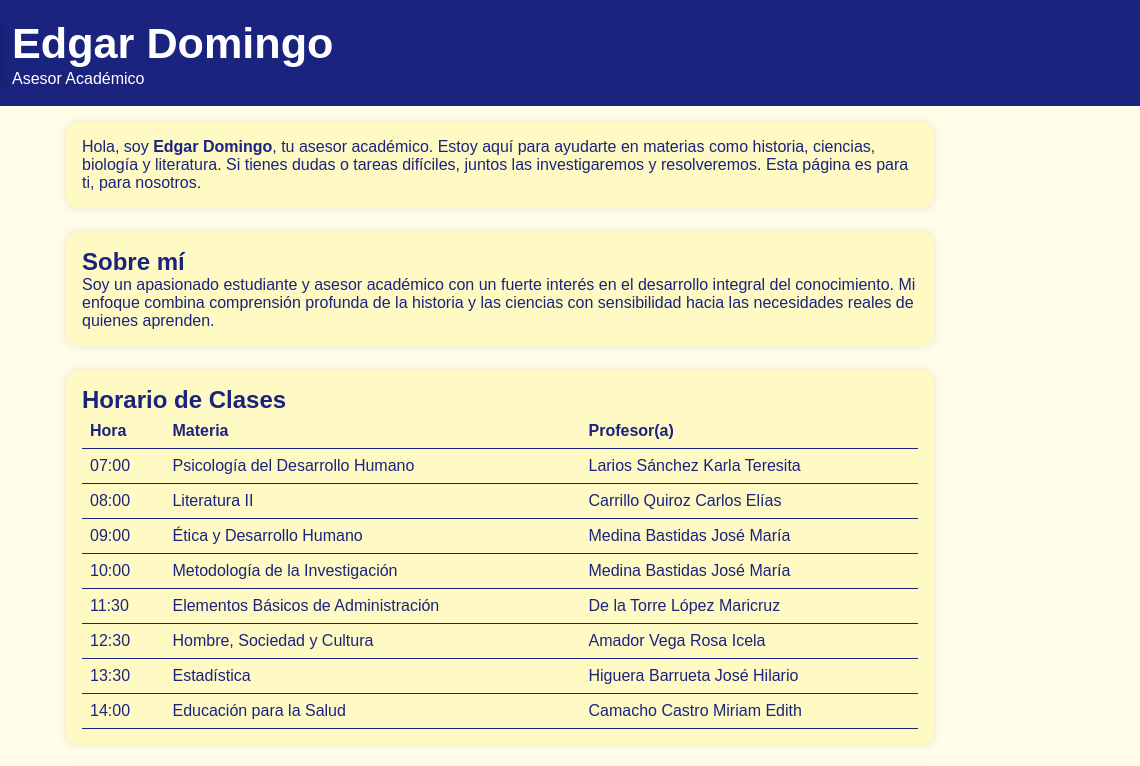
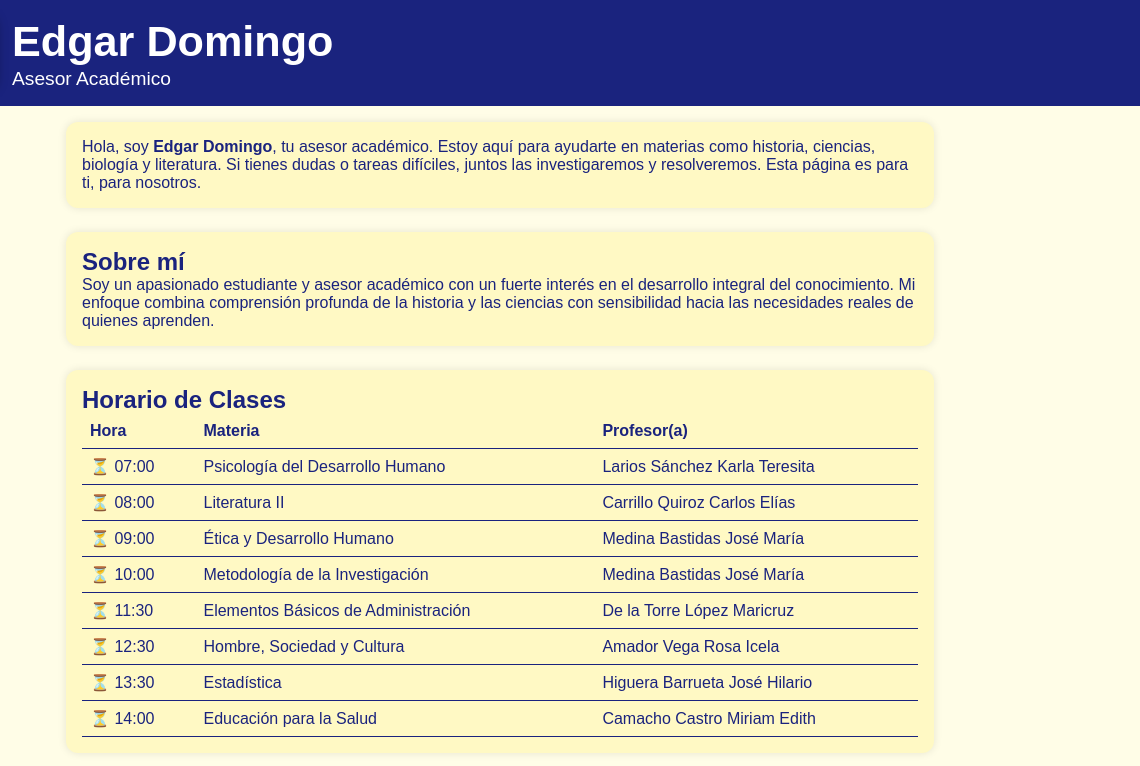
Before and after one commit to mazary/backend, a website: page index.html in a window 1280 px wide. Shown: the top 766 px of the page, 140-1280 px from the left. Drawn offline with Linux system fonts and the light colour scheme.

Commit message:
Update index.htmlssssss

```diff
--- a/index.html
+++ b/index.html
@@ -14,7 +14,7 @@
     }
 
     header {
-  background-color: #1a237e; /* azul del header, no se quita */
+      background-color: #1a237e;
       color: #fff;
       display: flex;
       align-items: center;
@@ -26,25 +26,19 @@
     header img {
       width: 120px; /* un poco más grande */
       height: auto;
-  border-radius: 10px; /* bordes suaves */
-  box-shadow: 0 0 12px rgba(0,0,0,0.4); /* sombra más marcada */
+      border-radius: 10px;
+      box-shadow: 0 0 12px rgba(0,0,0,0.4);
     }
 
     header h1 {
-  font-size: 2.7em; /* nombre más grande */
+      font-size: 2.7em;
       font-weight: bold;
       line-height: 1.2;
     }
 
     header span {
-  font-size: 1.2em; /* antes 1em, ligeramente más grande */
-  font-weight: normal;
-}
-
-
-    header span {
       display: block;
-      font-size: 1em;
+      font-size: 1.2em;
       font-weight: normal;
     }
 
@@ -107,7 +101,7 @@ header span {
     footer {
       text-align: center;
       background-color: #1a237e;
-      color: #fffde7; /* blanco hueso */
+      color: #fffde7;
       padding: 2em 1em;
       font-weight: bold;
       border-top-left-radius: 20px;
@@ -144,14 +138,14 @@ header span {
       <h2>Horario de Clases</h2>
       <table id="tablaHorario">
         <tr><th>Hora</th><th>Materia</th><th>Profesor(a)</th></tr>
-        <tr><td>07:00</td><td>Psicología del Desarrollo Humano</td><td>Larios Sánchez Karla Teresita</td></tr>
-        <tr><td>08:00</td><td>Literatura II</td><td>Carrillo Quiroz Carlos Elías</td></tr>
-        <tr><td>09:00</td><td>Ética y Desarrollo Humano</td><td>Medina Bastidas José María</td></tr>
-        <tr><td>10:00</td><td>Metodología de la Investigación</td><td>Medina Bastidas José María</td></tr>
-        <tr><td>11:30</td><td>Elementos Básicos de Administración</td><td>De la Torre López Maricruz</td></tr>
-        <tr><td>12:30</td><td>Hombre, Sociedad y Cultura</td><td>Amador Vega Rosa Icela</td></tr>
-        <tr><td>13:30</td><td>Estadística</td><td>Higuera Barrueta José Hilario</td></tr>
-        <tr><td>14:00</td><td>Educación para la Salud</td><td>Camacho Castro Miriam Edith</td></tr>
+        <tr data-inicio="7" data-duracion="60"><td>⏳ 07:00</td><td>Psicología del Desarrollo Humano</td><td>Larios Sánchez Karla Teresita</td></tr>
+        <tr data-inicio="8" data-duracion="60"><td>⏳ 08:00</td><td>Literatura II</td><td>Carrillo Quiroz Carlos Elías</td></tr>
+        <tr data-inicio="9" data-duracion="60"><td>⏳ 09:00</td><td>Ética y Desarrollo Humano</td><td>Medina Bastidas José María</td></tr>
+        <tr data-inicio="10" data-duracion="60"><td>⏳ 10:00</td><td>Metodología de la Investigación</td><td>Medina Bastidas José María</td></tr>
+        <tr data-inicio="11.5" data-duracion="60"><td>⏳ 11:30</td><td>Elementos Básicos de Administración</td><td>De la Torre López Maricruz</td></tr>
+        <tr data-inicio="12.5" data-duracion="60"><td>⏳ 12:30</td><td>Hombre, Sociedad y Cultura</td><td>Amador Vega Rosa Icela</td></tr>
+        <tr data-inicio="13.5" data-duracion="60"><td>⏳ 13:30</td><td>Estadística</td><td>Higuera Barrueta José Hilario</td></tr>
+        <tr data-inicio="14" data-duracion="30"><td>⏳ 14:00</td><td>Educación para la Salud</td><td>Camacho Castro Miriam Edith</td></tr>
       </table>
     </section>
 
@@ -202,6 +196,30 @@ header span {
       p.textContent = texto;
       lista.appendChild(p);
     }
+
+    // --- Horario dinámico ---
+    function actualizarEstados() {
+      const ahora = new Date();
+      const horaActual = ahora.getHours() + ahora.getMinutes()/60;
+
+      document.querySelectorAll("#tablaHorario tr[data-inicio]").forEach(tr => {
+        const inicio = parseFloat(tr.dataset.inicio);
+        const duracion = parseFloat(tr.dataset.duracion);
+        const fin = inicio + duracion/60;
+        const tdHora = tr.children[0];
+
+        if (horaActual < inicio) {
+          tdHora.textContent = `⏳ ${tr.children[0].textContent.slice(2).trim()}`;
+        } else if (horaActual >= inicio && horaActual < fin) {
+          tdHora.textContent = `➡️ ${tr.children[0].textContent.slice(2).trim()}`;
+        } else {
+          tdHora.textContent = `✅ ${tr.children[0].textContent.slice(2).trim()}`;
+        }
+      });
+    }
+
+    actualizarEstados();
+    setInterval(actualizarEstados, 60000);
   </script>
 
 </body>
```
Lines whose indentation alone changed are shown as unchanged.
